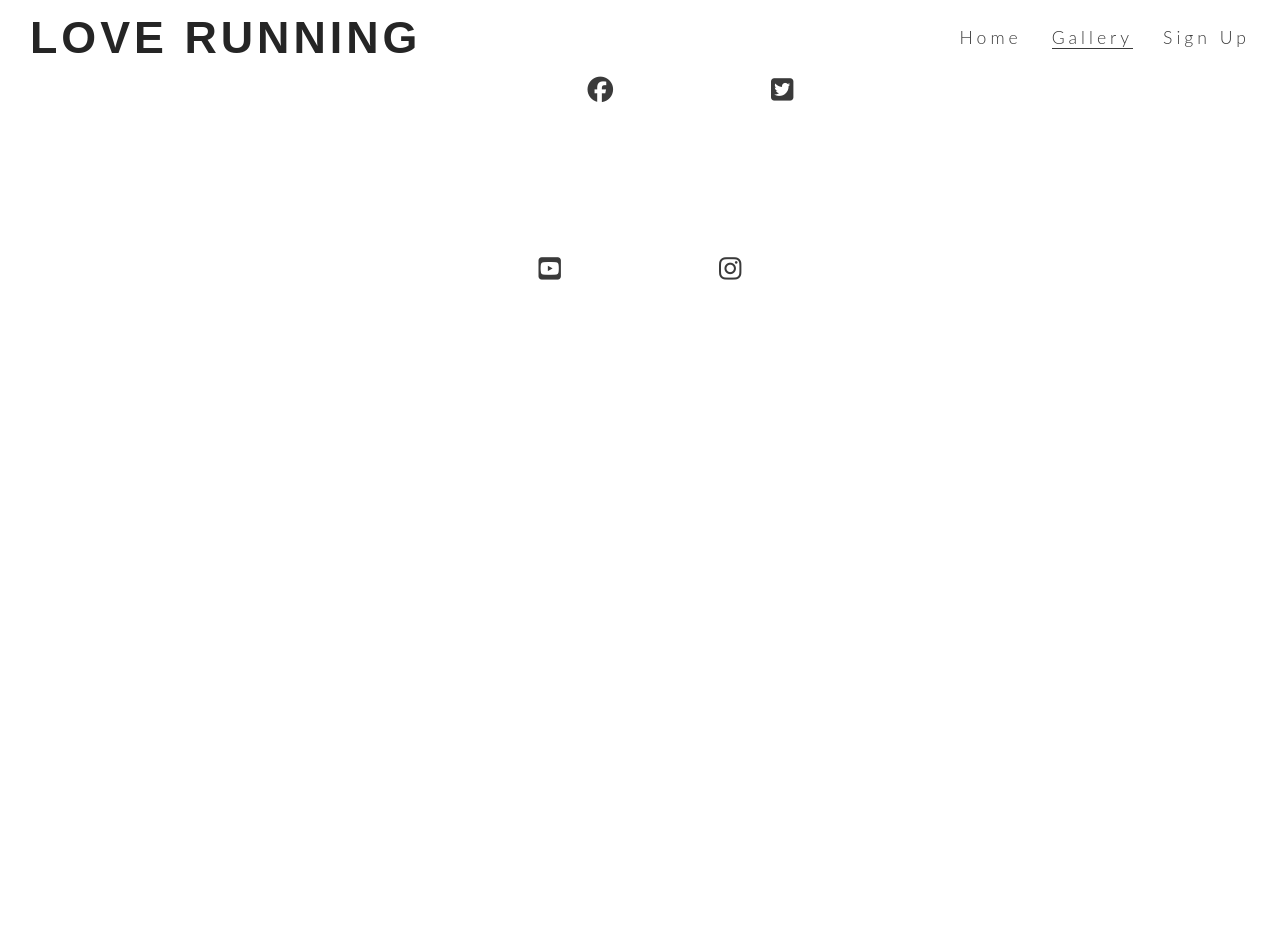
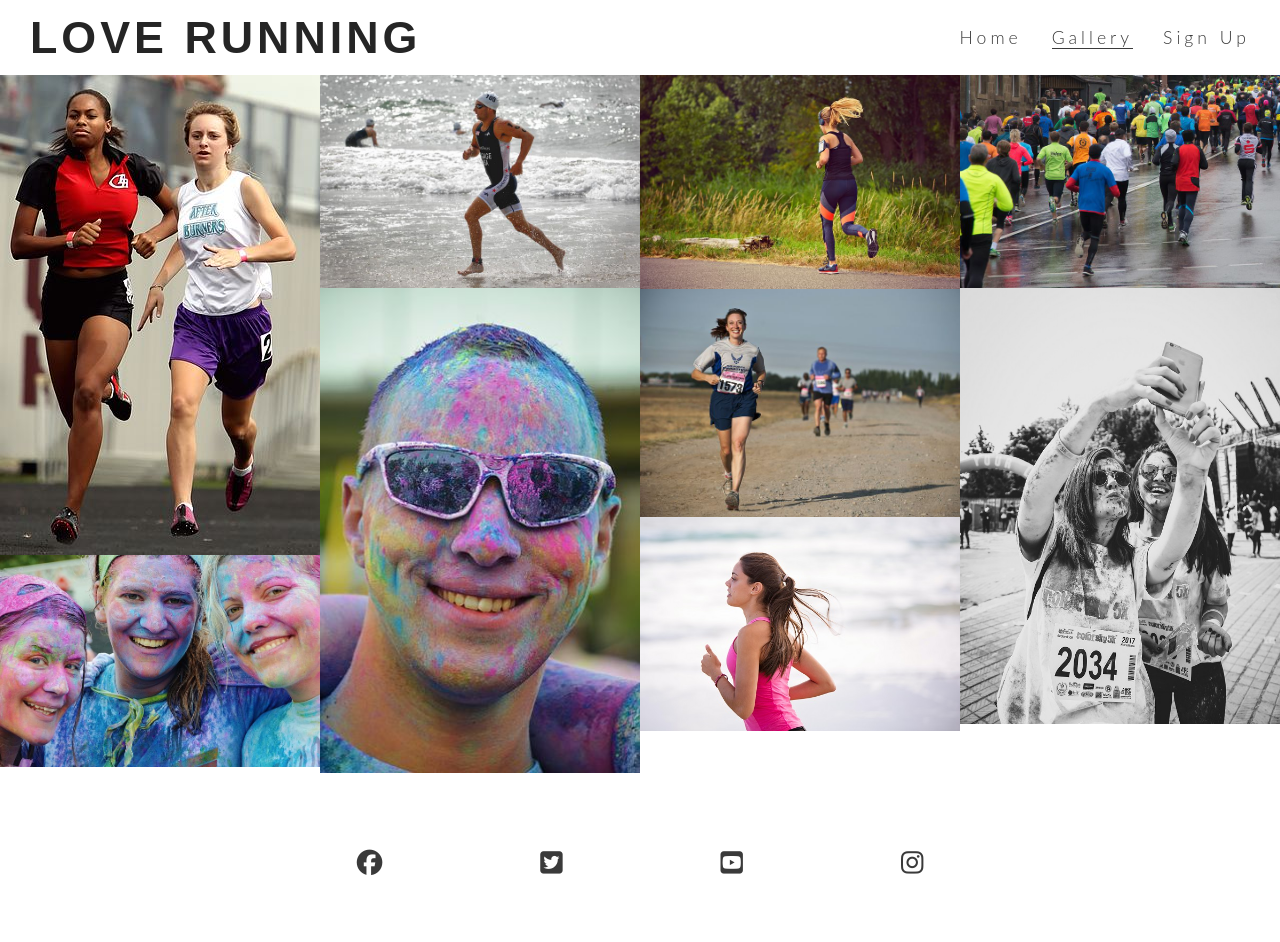
Before and after one commit to CodeElite1337/love-running, a plain HTML site: page gallery.html in a window 1280 px wide. Before the commit the page ends 800 px from the top, so only its background shows below. Drawn offline with Linux system fonts and the light colour scheme.

Commit message:
Add gallery images and masonry styling

```diff
--- a/assets/css/style.css
+++ b/assets/css/style.css
@@ -247,7 +247,7 @@ footer {
     text-align: center;
 }
 
-.social-networks > li {
+.social-networks>li {
     display: inline;
 }
 
@@ -258,3 +258,15 @@ footer {
     padding: 5%;
     color: #3a3a3a;
 }
+
+#photos {
+
+    clear: both;
+    line-height: 0;
+    column-count: 4;
+    column-gap: 0;
+}
+
+#photos>img {
+    width: 100%;
+}
--- a/gallery.html
+++ b/gallery.html
@@ -31,6 +31,18 @@
         </nav>
     </header>
 
+    <section id="photos">
+        <img src="assets/images/athletes.jpg" alt="Two athletes running together">
+        <img src="assets/images/girls.jpg" alt="Three girls at charity paint running festival">
+        <img src="assets/images/runner3.jpg" alt="Solo male runner jogging on a beach">
+        <img src="assets/images/man.jpg" alt="Man at charity paint running festival">
+        <img src="assets/images/runner1.jpg" alt="Solo male runner jogging through Phoenix Park">
+        <img src="assets/images/runner2.jpg" alt="Runner competing in marathon">
+        <img src="assets/images/runner4.jpg" alt="Solo female runner jogging on a beach">
+        <img src="assets/images/running_gang.jpg" alt="Large group of runners taking part in marathon on a rainy day">
+        <img src="assets/images/mud-run.jpg" alt="Two women runners taking muddy selfie after Mud Runners Championship">
+    </section>
+
     <footer>
         <ul class="social-networks">
             <li>
```
Also changed, not shown: index.html (+2 -1 lines), assets/images/athletes.jpg (added), assets/images/girls.jpg (added), assets/images/man.jpg (added), assets/images/mud-run.jpg (added), assets/images/runner1.jpg (added), assets/images/runner2.jpg (added), assets/images/runner3.jpg (added), assets/images/runner4.jpg (added), assets/images/running_gang.jpg (added).
